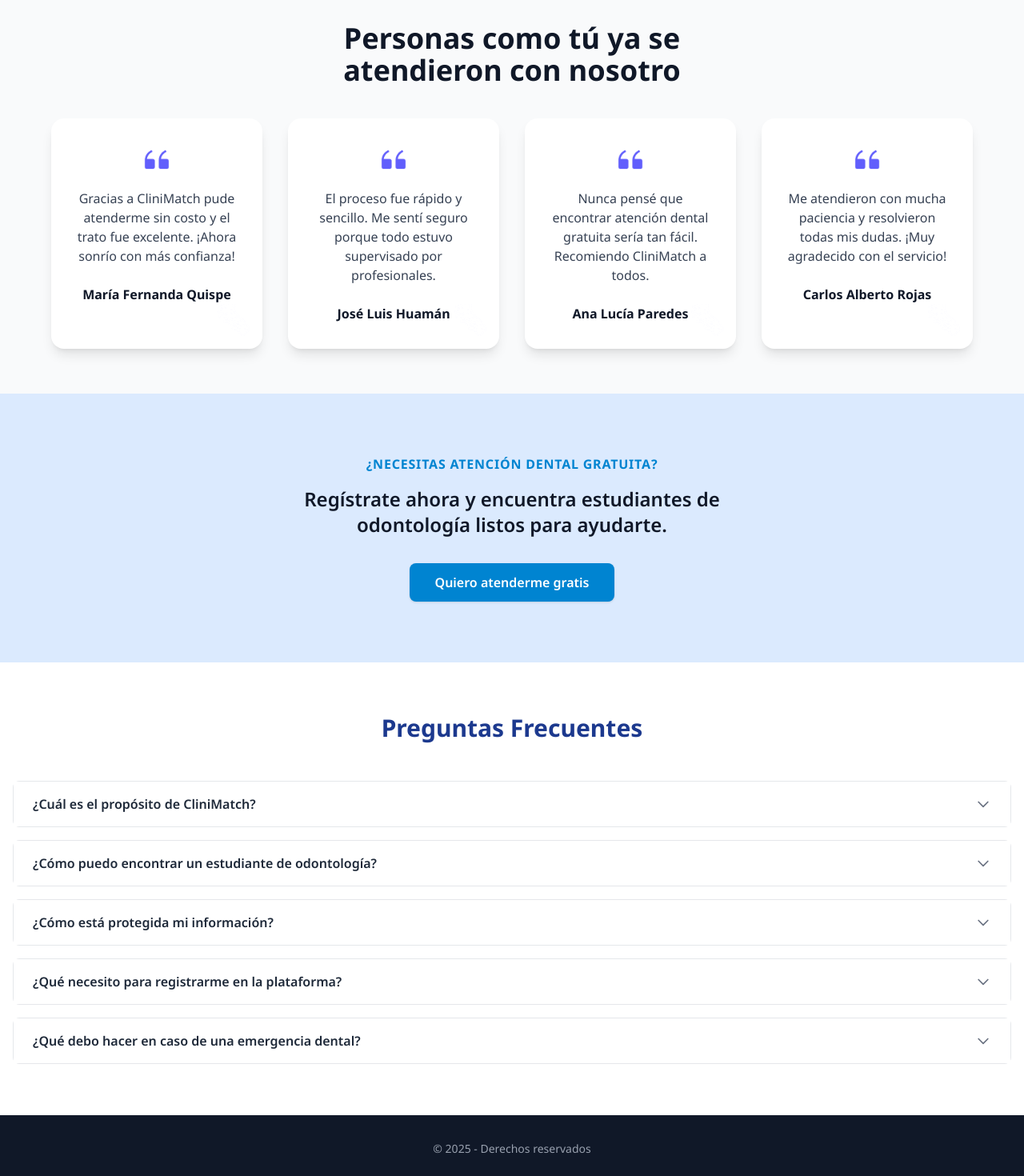
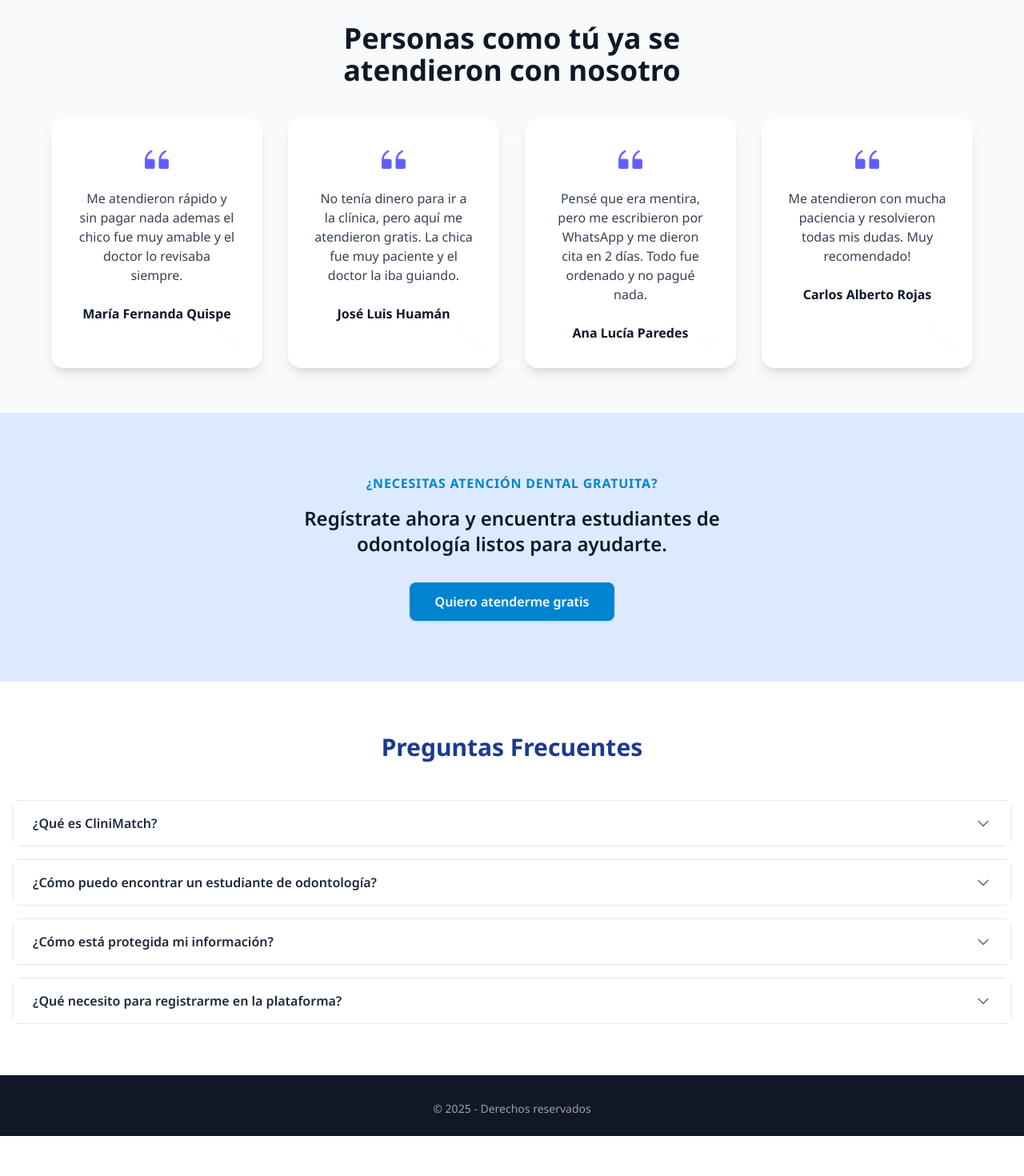
Before and after one commit to CesarArm/clinimatch, an Angular app: page / in a window 1280 px wide. Shown: the part 1790-3260 px from the top of the page at 80% size. After the commit the page ends 3210 px from the top, so only its background shows below. Built offline with nearby package versions, Linux system fonts and the light colour scheme.

Commit message:
feat: actualizacion de version

```diff
--- a/src/app/pages/home/home.component.html
+++ b/src/app/pages/home/home.component.html
@@ -271,8 +271,8 @@
           class="w-10 h-10 mb-4"
         />
         <p class="text-gray-700 text-center mb-6">
-          Gracias a CliniMatch pude atenderme sin costo y el trato fue
-          excelente. ¡Ahora sonrío con más confianza!
+          Me atendieron rápido y sin pagar nada ademas el chico fue muy
+          amable y el doctor lo revisaba siempre.
         </p>
         <div class="flex items-center space-x-4">
           <h6 class="font-bold text-gray-900">María Fernanda Quispe</h6>
@@ -293,8 +293,8 @@
           class="w-10 h-10 mb-4"
         />
         <p class="text-gray-700 text-center mb-6">
-          El proceso fue rápido y sencillo. Me sentí seguro porque todo estuvo
-          supervisado por profesionales.
+          No tenía dinero para ir a la clínica, pero aquí me atendieron gratis.
+          La chica fue muy paciente y el doctor la iba guiando.
         </p>
         <div class="flex items-center space-x-4">
           <h6 class="font-bold text-gray-900">José Luis Huamán</h6>
@@ -315,8 +315,8 @@
           class="w-10 h-10 mb-4"
         />
         <p class="text-gray-700 text-center mb-6">
-          Nunca pensé que encontrar atención dental gratuita sería tan fácil.
-          Recomiendo CliniMatch a todos.
+          Pensé que era mentira, pero me escribieron por WhatsApp y me dieron cita en 2 días.
+          Todo fue ordenado y no pagué nada.
         </p>
         <div class="flex items-center space-x-4">
           <h6 class="font-bold text-gray-900">Ana Lucía Paredes</h6>
@@ -337,8 +337,7 @@
           class="w-10 h-10 mb-4"
         />
         <p class="text-gray-700 text-center mb-6">
-          Me atendieron con mucha paciencia y resolvieron todas mis dudas. ¡Muy
-          agradecido con el servicio!
+          Me atendieron con mucha paciencia y resolvieron todas mis dudas. Muy recomendado!
         </p>
         <div class="flex items-center space-x-4">
           <div>
@@ -393,7 +392,7 @@
           (click)="toggleFaq('faq1')"
         >
           <span class="font-semibold text-gray-800"
-            >¿Cuál es el propósito de CliniMatch?</span
+            >¿Qué es CliniMatch?</span
           >
           <svg
             class="w-5 h-5 text-gray-500 transform transition-transform duration-200"
@@ -509,36 +508,6 @@
         </div>
       </div>
 
-      <!-- FAQ Item 5 -->
-      <div class="border border-gray-200 rounded-lg">
-        <button
-          class="w-full px-6 py-4 text-left bg-white hover:bg-gray-50 focus:outline-none focus:bg-gray-50 transition-colors duration-200 flex justify-between items-center"
-          (click)="toggleFaq('faq5')"
-        >
-          <span class="font-semibold text-gray-800"
-            >¿Qué debo hacer en caso de una emergencia dental?</span
-          >
-          <svg
-            class="w-5 h-5 text-gray-500 transform transition-transform duration-200"
-            id="faq5-icon"
-            fill="none"
-            stroke="currentColor"
-            viewBox="0 0 24 24"
-          >
-            <path
-              stroke-linecap="round"
-              stroke-linejoin="round"
-              stroke-width="2"
-              d="M19 9l-7 7-7-7"
-            ></path>
-          </svg>
-        </button>
-        <div class="px-6 pb-4 text-gray-600 hidden" id="faq5-content">
-          En caso de emergencia dental, contacta inmediatamente a un servicio de
-          urgencias. CliniMatch está diseñado para tratamientos programados, no
-          para emergencias.
-        </div>
-      </div>
     </div>
   </div>
 </div>
```
